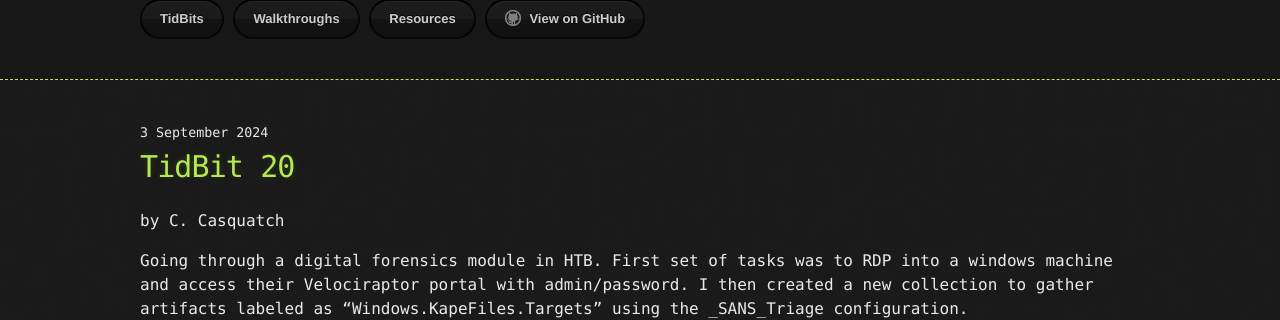
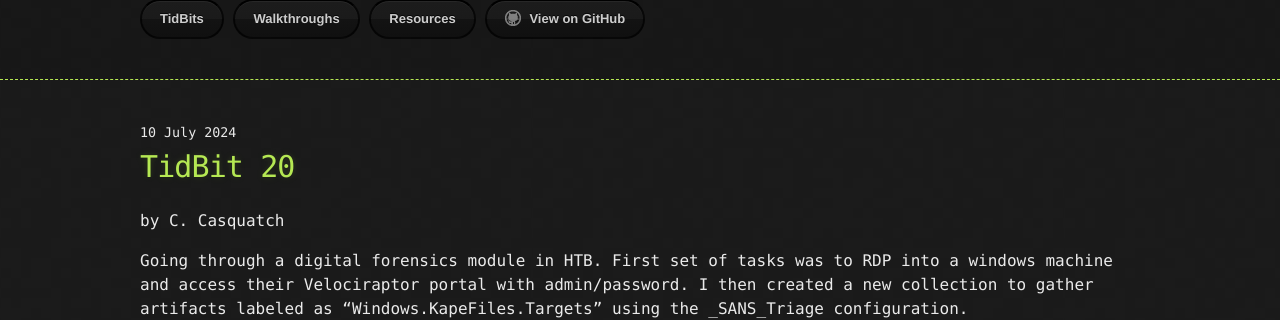
Before and after one commit to CyberCasquatch/cybercasquatch.github.io, a Jekyll site: the page built from _posts/TidBits/2024-09-03-TidBit-20.markdown, in a window 1280 px wide and 900 px high. Shown: the part 113-433 px from the top of the window. Built offline with Jekyll 4.4.1, drawn with Linux system fonts in a browser that asks for light colours.

Commit message:
Update 2024-09-03-TidBit-20.markdown

```diff
--- a/_posts/TidBits/2024-09-03-TidBit-20.markdown
+++ b/_posts/TidBits/2024-09-03-TidBit-20.markdown
@@ -1,7 +1,7 @@
 ---
 layout: post
 title:  "TidBit 20"
-date:   2024-09-03
+date:   2024-07-10
 author: C. Casquatch
 comments: false
 tag: ['Volatility', 'DigitalForensics']
```
